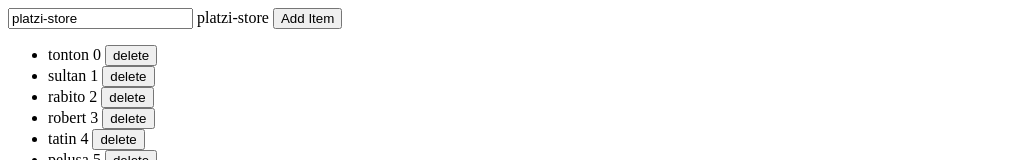
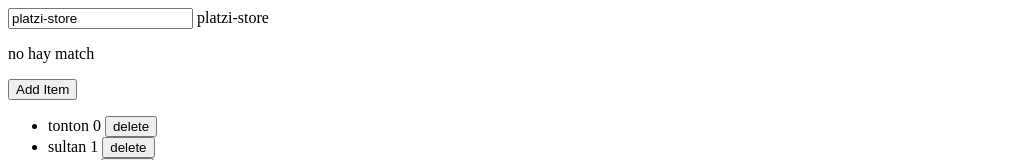
Before and after one commit to flecherdev/platzi-store, an Angular app: page / in a window 1280 px wide. Shown: the top 160 px of the page, without its empty margins (0-1015 px from the left). Built offline with nearby package versions, Linux system fonts and the light colour scheme.

Commit message:
uso de ngswitch

```diff
--- a/src/app/app.component.html
+++ b/src/app/app.component.html
@@ -4,6 +4,13 @@
 
 <div *ngIf="title == 'Ezequiel'">
   Hola Ezequiel !!!
+</div>
+
+<div [ngSwitch]="title">
+  <p *ngSwitchCase="'ezequiel'">este es ezequiel</p>
+  <p *ngSwitchCase="'pepe'">este es pepe</p>
+  <p *ngSwitchCase="'juan'">este es juan</p>
+  <p *ngSwitchDefault>no hay match</p>
 </div>
 
 <button (click)="addItem()">Add Item</button>
```
